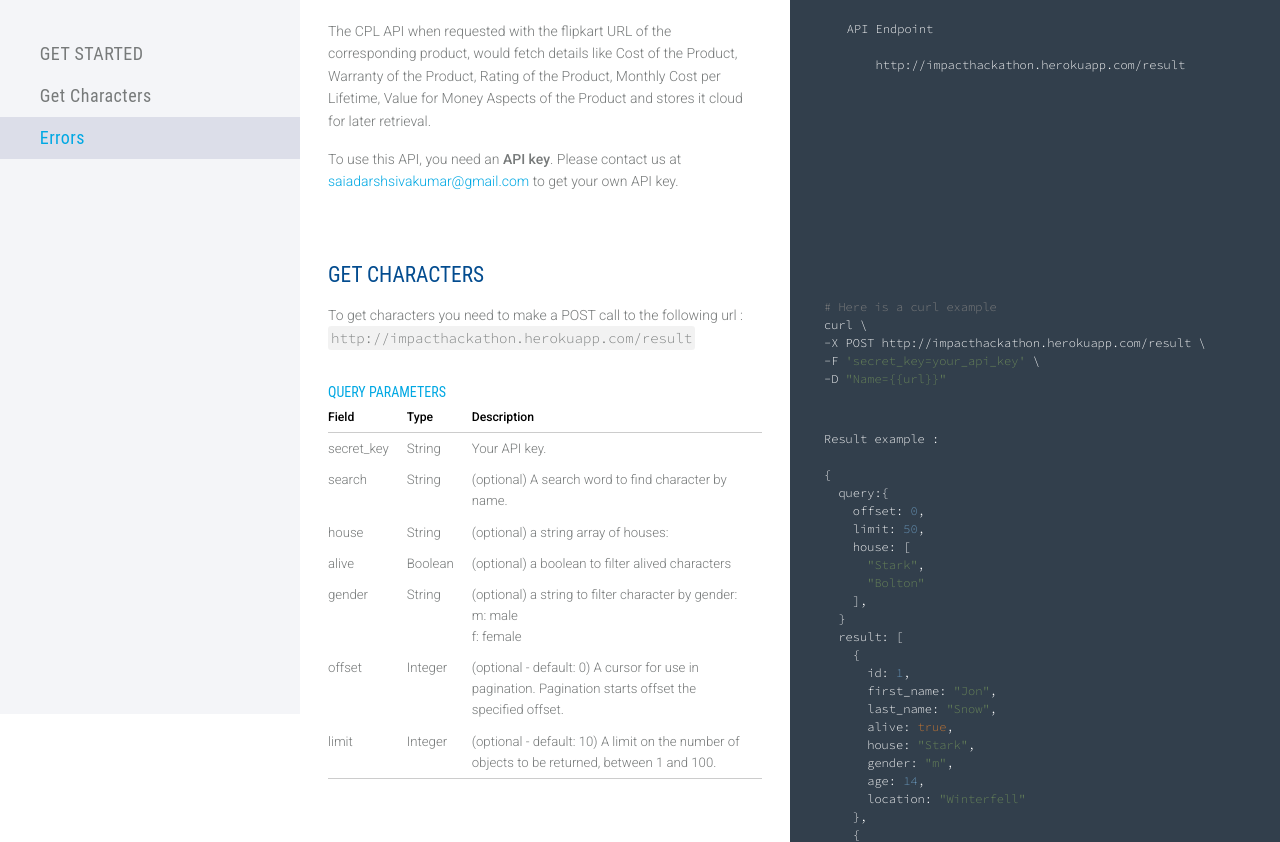
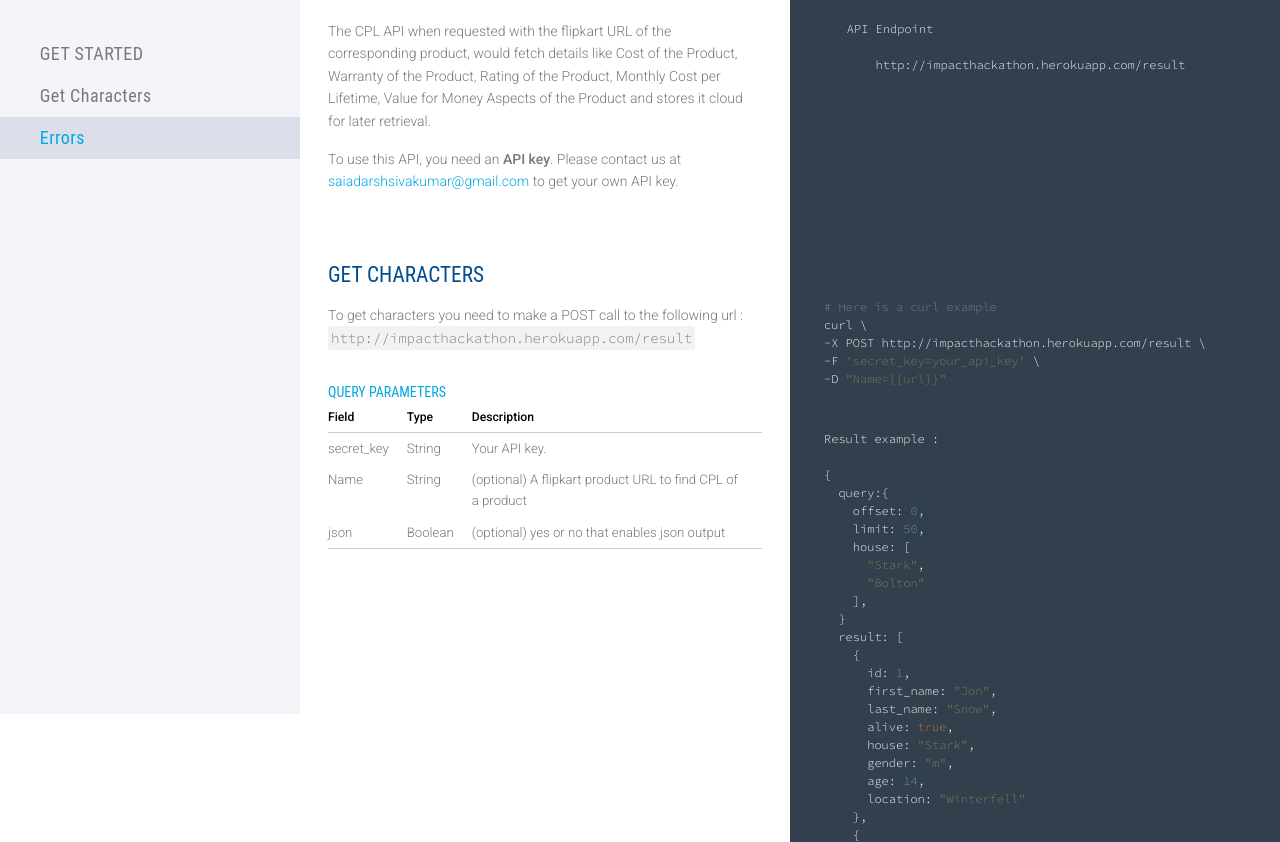
Before and after one commit to the-bose/the-bose.github.io, a plain HTML site: page index.html in a window 1280 px wide. Shown: the part 86-928 px from the top of the page. Drawn offline with nearby package versions, Linux system fonts and the light colour scheme.

Commit message:
fourth-commit

```diff
--- a/index.html
+++ b/index.html
@@ -156,42 +156,14 @@ Result example :
                                 <td>Your API key.</td>
                             </tr>
                             <tr>
-                                <td>search</td>
+                                <td>Name</td>
                                 <td>String</td>
-                                <td>(optional) A search word to find character by name.</td>
+                                <td>(optional) A flipkart product URL to find CPL of a product</td>
                             </tr>
                             <tr>
-                                <td>house</td>
-                                <td>String</td>
-                                <td>
-                                    (optional) a string array of houses:
-                                </td>
-                            </tr>
-                            <tr>
-                                <td>alive</td>
+                                <td>json</td>
                                 <td>Boolean</td>
-                                <td>
-                                    (optional) a boolean to filter alived characters
-                                </td>
-                            </tr>
-                            <tr>
-                                <td>gender</td>
-                                <td>String</td>
-                                <td>
-                                    (optional) a string to filter character by gender:<br>
-                                    m: male<br>
-                                    f: female
-                                </td>
-                            </tr>
-                            <tr>
-                                <td>offset</td>
-                                <td>Integer</td>
-                                <td>(optional - default: 0) A cursor for use in pagination. Pagination starts offset the specified offset.</td>
-                            </tr>
-                            <tr>
-                                <td>limit</td>
-                                <td>Integer</td>
-                                <td>(optional - default: 10) A limit on the number of objects to be returned, between 1 and 100.</td>
+                                <td>(optional) yes or no that enables json output</td>
                             </tr>
                         </tbody>
                     </table>
@@ -199,7 +171,7 @@ Result example :
                 <div class="overflow-hidden content-section" id="content-errors">
                     <h2 id="errors">Errors</h2>
                     <p>
-                        The Westeros API uses the following error codes:
+                        The CPL API uses the following error codes:
                     </p>
                     <table>
                         <thead>
```
